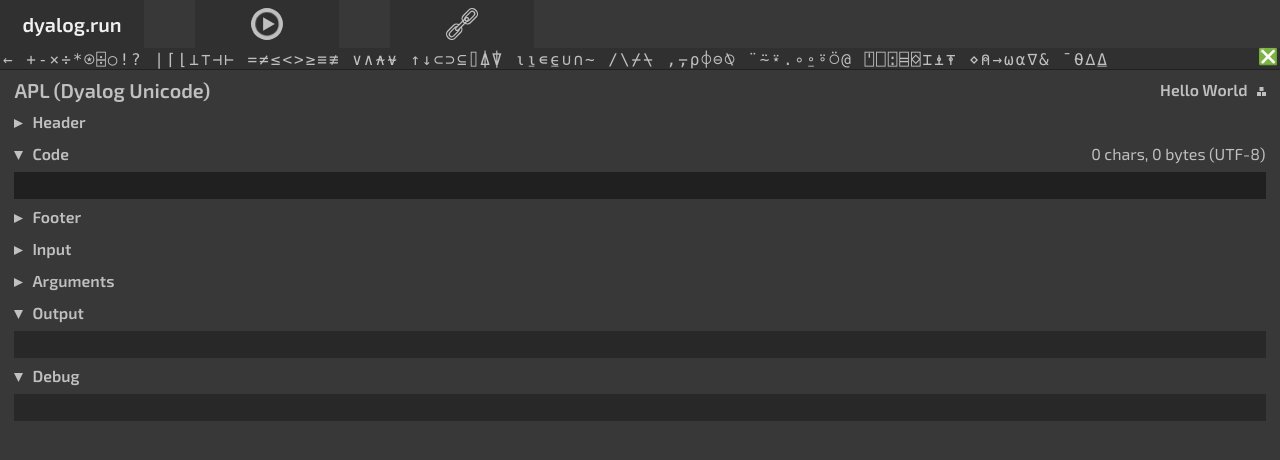
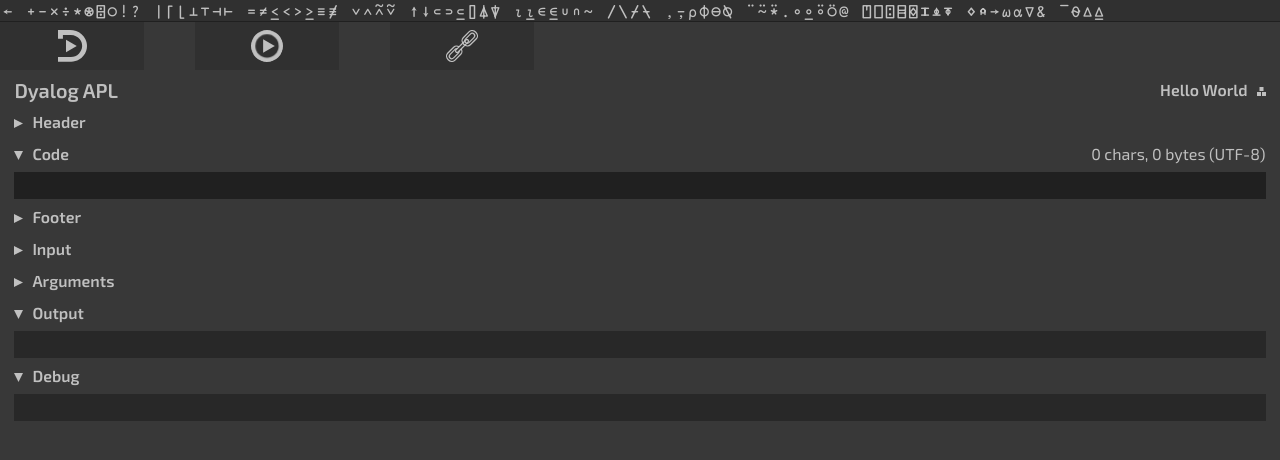
Before and after one commit to abrudz/sandbox, a plain HTML site: page web/index.html in a window 1280 px wide. Drawn offline with Linux system fonts and the light colour scheme; no server answers.

Commit message:
Add the dyalog.run logo, APL387 and the bar above the buttons
The language bar sits at the top of the window, above the navigation
bar, and has no close button: it is part of the fixed layout. The
Dyalog D with a play triangle replaces the site name, so the button
is TIO's size again. Code fields and the bar use APL387 Unicode, which
has every glyph the bar offers, in place of DejaVu Sans Mono. Only one
language is served, so the page title stays dyalog.run, and the
language is named Dyalog APL.

Refs #7

```diff
--- a/web/frontend.css
+++ b/web/frontend.css
@@ -21,18 +21,14 @@
 		url(/Exo2-SemiBold.woff) format('woff');
 }
 
-/* DejaVu Sans Mono under a name of its own: lb.js declares a
-   'DejaVu Sans Mono' face whose only fallback is a file it does not ship,
-   and that declaration would replace this one. */
 @font-face {
 	font-display: swap;
-	font-family: 'Sandbox Mono';
+	font-family: 'APL387';
 	font-style: normal;
 	font-weight: 400;
 	src:
-		local('DejaVu Sans Mono'),
-		url(/DejaVuSansMono.woff2) format('woff2'),
-		url(/DejaVuSansMono.woff) format('woff');
+		url(/APL387.woff2) format('woff2'),
+		url(/APL387.woff) format('woff');
 }
 
 a, a * {
@@ -145,14 +141,6 @@ nav > *:hover:active, .copy-button:hover:active {
 
 nav > *:not(:last-child) {
 	margin-right: 4%;
-}
-
-/* The site name needs its full width, which the 22% limit for TIO's logo
-   would clip on a phone; the three buttons still fit at 320px. */
-#site {
-	font-size: 20px;
-	font-weight: 600;
-	max-width: none;
 }
 
 body {
@@ -306,7 +294,7 @@ textarea {
 	background: #202020;
 	box-sizing: border-box;
 	color: #C0C0C0;
-	font-family: 'Sandbox Mono', monospace;
+	font-family: 'APL387', monospace;
 	font-size: 16px;
 	outline: none;
 	overflow: hidden;
@@ -421,10 +409,11 @@ body.command-mode textarea {
 	text-shadow: 0 0 0 #C0C0C0;
 }
 
-/* lb.js's language bar sits under the navigation bar (frontend.js sets its
-   top and #main's), in the page's colours. lb.js styles it after this
-   stylesheet loads, so these rules need the higher specificity, and the
-   body margin it sets is not used by the fixed layout. */
+/* lb.js's language bar sits at the top of the window, above the navigation
+   bar (frontend.js sets the navigation bar's top and #main's), in the
+   page's colours. lb.js styles it after this stylesheet loads, so these
+   rules need the higher specificity, and the body margin it sets is not
+   used by the fixed layout. */
 body {
 	margin-top: 0 !important;
 }
@@ -433,9 +422,8 @@ body .ngn_lb {
 	background-color: #303030;
 	border-bottom: solid #202020 1px;
 	color: #C0C0C0;
-	font-family: 'Sandbox Mono', monospace;
+	font-family: 'APL387', monospace;
 	font-size: 16px;
-	top: 48px;
 	z-index: 1;
 }
 
@@ -443,7 +431,3 @@ body .ngn_lb b:hover, body.ngn_bq .ngn_lb {
 	background-color: #202020;
 	color: #F0F0F0;
 }
-
-body .ngn_x {
-	color: #808080;
-}
--- a/web/frontend.js
+++ b/web/frontend.js
@@ -2,7 +2,6 @@
 // MIT) reduced to apl-dyalog and talking JSON to /api/v1/run. Permalink and
 // output helpers are in codec.js; lb.js provides the APL language bar.
 
-var baseTitle = document.title;
 var bodyWidth = document.body.clientWidth;
 var defaultLanguage = "apl-dyalog";
 var languageId;
@@ -271,7 +270,6 @@ function testToState(test) {
 }
 
 function init() {
-	document.title = baseTitle;
 	$("#toggle-permalink").checked = false;
 	$("nav").classList.remove("hidden");
 	var hash = unescape(location.hash.slice(1));
@@ -288,7 +286,6 @@ function init() {
 		return;
 	}
 	$("#toggle-interpreter").checked = true;
-	document.title = language.name + " | " + baseTitle;
 	$("#lang-link").href = language.link;
 	$("#lang-name").textContent = language.name;
 	postStateFill();
@@ -331,16 +328,15 @@ function saveState(saveIfEmpty) {
 		history.pushState({}, "", fieldsToPermalink(fields));
 }
 
-// layoutLanguageBar places lb.js's language bar under the navigation bar
-// and the page under both. lb.js puts its bar at the top of the window and
-// sets a top margin on the body, which TIO's fixed layout does not use.
+// layoutLanguageBar places the navigation bar under lb.js's language bar,
+// which is fixed at the top of the window, and the page under both. lb.js
+// also sets a top margin on the body, which TIO's fixed layout does not use.
 // lb.js loads before this script, so the bar exists when boot runs.
 function layoutLanguageBar() {
 	var bar = $(".ngn_lb");
-	var height = bar && !bar.hidden ? bar.offsetHeight : 0;
-	if (bar)
-		bar.style.top = navHeight + "px";
-	$("#main").style.top = navHeight + height + "px";
+	var height = bar ? bar.offsetHeight : 0;
+	$("nav").style.top = height + "px";
+	$("#main").style.top = height + navHeight + "px";
 }
 
 // refreshActiveField updates the byte count and size of the focused field
@@ -524,8 +520,7 @@ function boot() {
 		}
 	});
 
-	// The bar's height changes as its font loads, as the window narrows and
-	// when it is closed.
+	// The bar's height changes as its font loads and as the window narrows.
 	var bar = $(".ngn_lb");
 	if (bar && window.ResizeObserver)
 		new ResizeObserver(layoutLanguageBar).observe(bar);
--- a/web/index.html
+++ b/web/index.html
@@ -18,7 +18,12 @@
 	<input type="radio" id="toggle-interpreter" name="main-body">
 	<input type="checkbox" id="toggle-permalink" name="drawers">
 	<nav class="hidden">
-		<a id="site" href="/" title="Start a new program.">dyalog.run</a>
+		<a id="site" href="/" title="Start a new program." aria-label="dyalog.run">
+			<svg xmlns="http://www.w3.org/2000/svg" width="29" height="32" viewBox="0 0 224 247" aria-hidden="true">
+				<path d="M0 0L90.9989 0.0251617C107.5 0 124.322 1.83359 140.012 7.49824C170.926 18.0164 197.448 41.034 211.767 70.4078C225.488 98.0927 227.777 131.163 218.075 160.497C208.787 189.073 188.372 213.686 162.382 228.686C144.27 239.35 123.457 244.882 102.537 246.025H0V208C0 208 66.5525 208.434 99.822 208.234C122.578 207.902 145.082 198.554 161.211 182.491C175.876 168.13 185.152 148.303 186.216 127.759C187.427 107.906 180.907 87.8139 168.597 72.2029C152.375 51.2597 126.318 38.4809 99.8486 38.1751C79.2082 38.1618 58.6404 38 38 38V67H0V0Z"/>
+				<path d="M 62 75 L 145 123 L 62 171 Z"/>
+			</svg>
+		</a>
 		<span id="run" title="Execute the program. (Ctrl-Enter) Click again to cancel." data-hotkey="R">
 			<svg xmlns="http://www.w3.org/2000/svg" width="32" height="32">
 				<g id="run-button">
--- a/web/languages.json
+++ b/web/languages.json
@@ -1,6 +1,6 @@
 {
 	"apl-dyalog": {
-		"name": "APL (Dyalog Unicode)",
+		"name": "Dyalog APL",
 		"link": "https://www.dyalog.com/",
 		"encoding": "UTF-8",
 		"prettify": "apl",
--- a/web/lb.js
+++ b/web/lb.js
@@ -1,3 +1,5 @@
+// abrudz/lb at 342eec94a23c7eaff5e179ceaff5df2938805c73, without the close
+// button: the bar is part of the page's fixed layout.
 ; (_ => {
 	let hc = { '<': '&lt;', '&': '&amp;', "'": '&apos;', '"': '&quot;' }, he = x => x.replace(/[<&'"]/g, c => hc[c]) //html chars and escape fn
 		, tcs = '<-←xx×/\\×:-÷*O⍟○*⍟[-⌹-]⌹⎕÷⌹[÷⌹]÷⌹OO○77⌈FF⌈ll⌊LL⌊T_⌶II⌶⊥⊤⌶|_⊥TT⊤-|⊣|-⊢=/≠L-≠<=≤<_≤>=≥>_≥==≡=_≡7=≢Z-≢≠_≢vv∨^^∧^~⍲∧~⍲v~⍱∨~⍱^|↑v|↓((⊂cc⊂(_⊆c_⊆⊂_⊆))⊃[|⌷|]⌷A|⍋∆|⍋V|⍒∇|⍒ii⍳i_⍸⍳_⍸ee∊e_⍷∊_⍷' +
@@ -28,22 +30,19 @@
 		lbh += '<b title="' + he(lbs[i].slice(1) + (ks.length ? '\n' + ks.join('') : '')) + '">' + lbs[i][0] + '</b>'
 	}
 	let d = document, el = d.createElement('div'); el.innerHTML =
-		`<div class=ngn_lb><span class=ngn_x title=Close>❎</span>${lbh}</div>
+		`<div class=ngn_lb>${lbh}</div>
  <style>@font-face{font-family:"DejaVu Sans Mono";src:local("DejaVu Sans Mono"),url(DejaVuBQNSansMono.ttf)format('ttf');}</style>
  <style>
   .ngn_lb{position:fixed;top:0;left:0;right:0;background-color:#eee;color:#000;cursor:default;z-index:2147483647;
     font-family:"DejaVu Sans Mono",monospace;border-bottom:solid #999 1px;padding:2px 2px 0 2px;word-wrap:break-word;}
   .ngn_lb b{cursor:pointer;padding:0 1px;font-weight:normal}
   .ngn_lb b:hover,.ngn_bq .ngn_lb{background-color:#777;color:#fff}
-  .ngn_x{float:right;color:#999;cursor:pointer;margin-top:-3px}
-  .ngn_x:hover{color:#f00}
  </style>`
 	d.body.appendChild(el)
 	let t, ts = [], lb = el.firstChild, bqm = 0 //t:textarea or input, lb:language bar, bqm:backquote mode
 	let pd = x => x.preventDefault()
 	let ev = (x, t, f, c) => x.addEventListener(t, f, c)
 	ev(lb, 'mousedown', x => {
-		if (x.target.classList.contains('ngn_x')) { lb.hidden = 1; upd(); pd(x); return }
 		if (x.target.nodeName === 'B' && t) {
 			let i = t.selectionStart, j = t.selectionEnd, v = t.value, s = x.target.textContent
 			if (i != null && j != null) { t.value = v.slice(0, i) + s + v.slice(j); t.selectionStart = t.selectionEnd = i + 1 }
```
Also changed, not shown: web/APL387.woff (added), web/APL387.woff2 (added), web/DejaVuSansMono.woff (deleted), web/DejaVuSansMono.woff2 (deleted), 1 other file.
